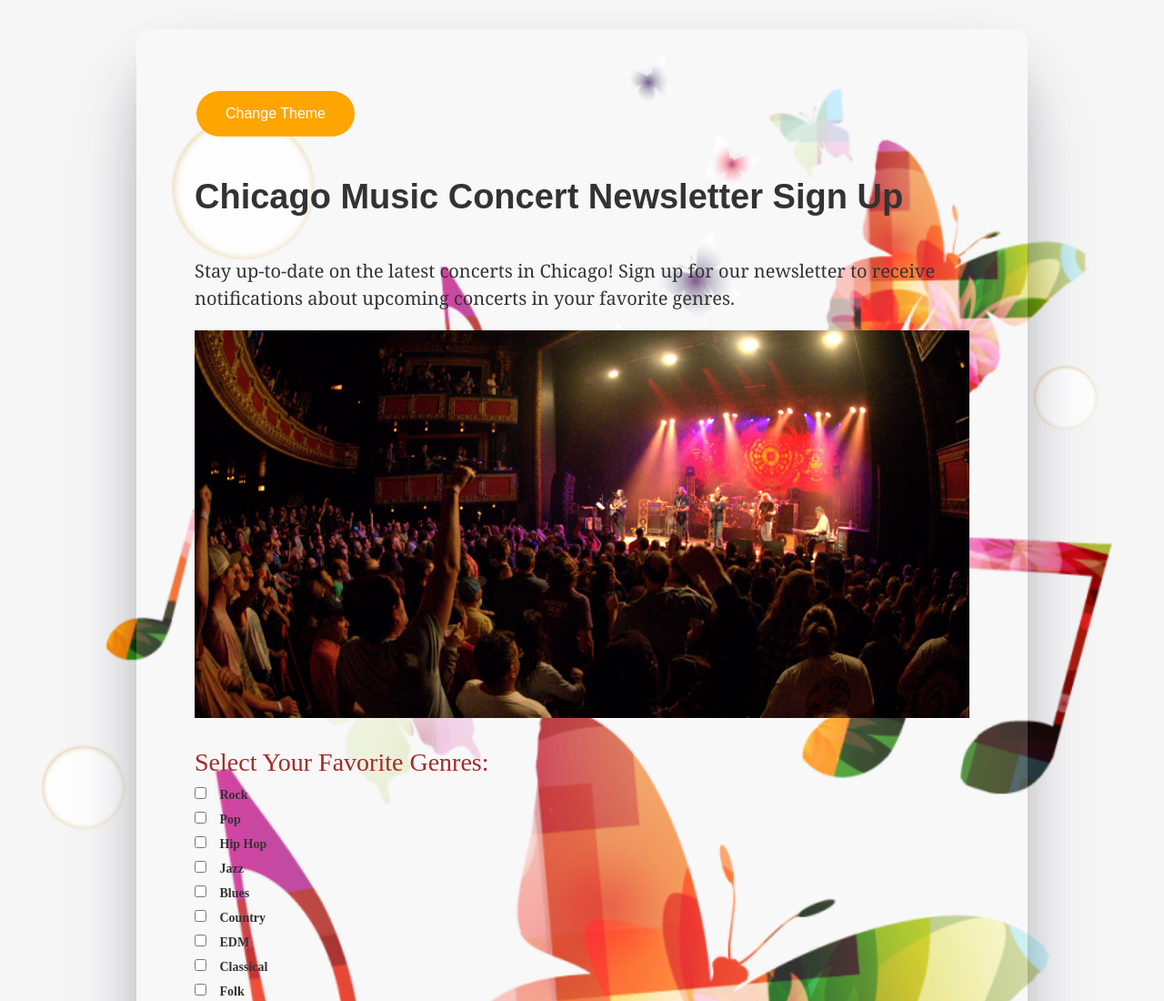
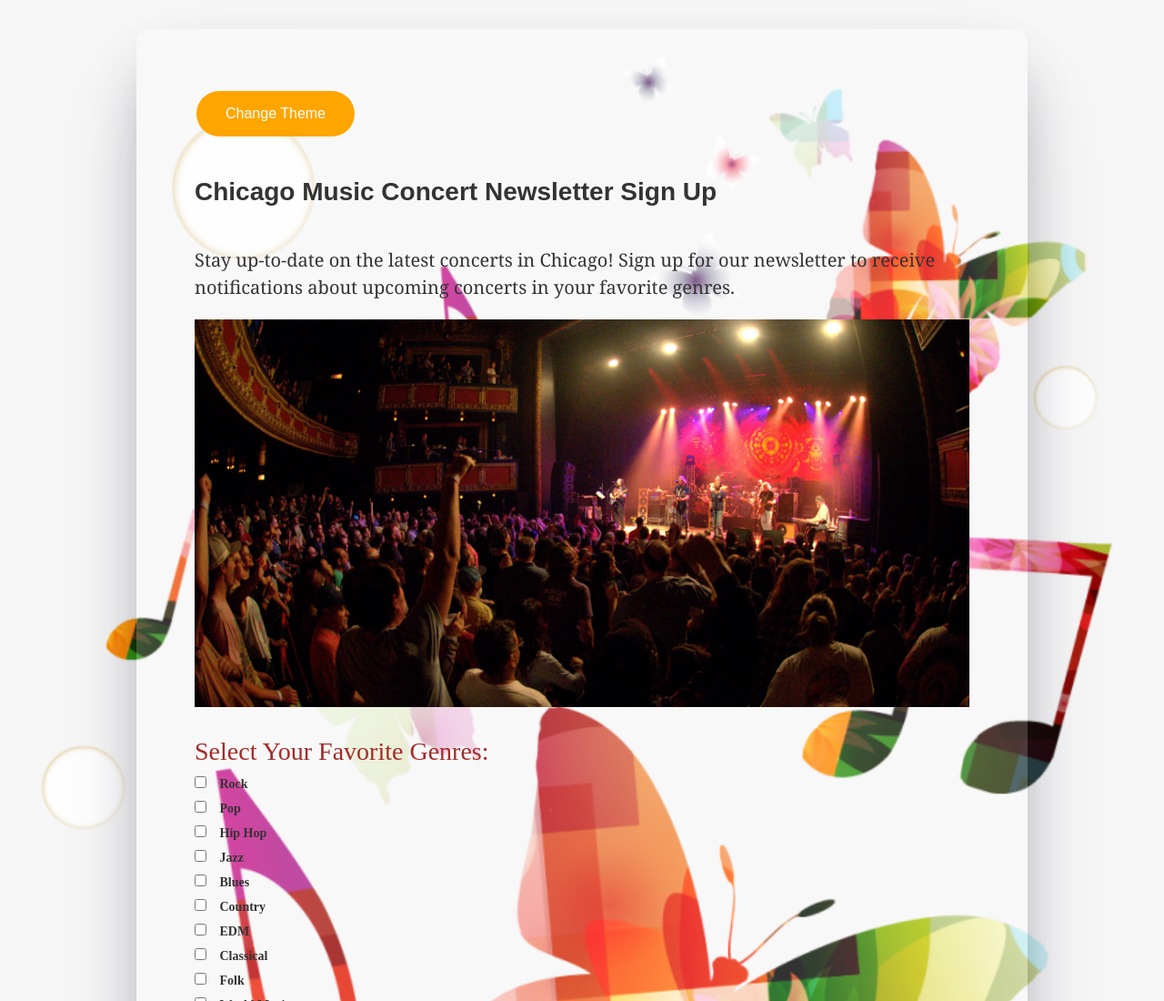
Before and after one commit to Gyuhwan-Choi/project-1, a plain HTML site: page index.html in a window 1280 px wide. Shown: the top 1100 px of the page at 91% size. Drawn offline with Linux system fonts and the light colour scheme.

Commit message:
change the font size of h1 for min-width 767 px

```diff
--- a/css/style.css
+++ b/css/style.css
@@ -183,7 +183,7 @@ img {
   }
 
   h1 {
-    font-size: 38px;
+    font-size: 28px;
     margin-bottom: 5%;
   }
 
```
